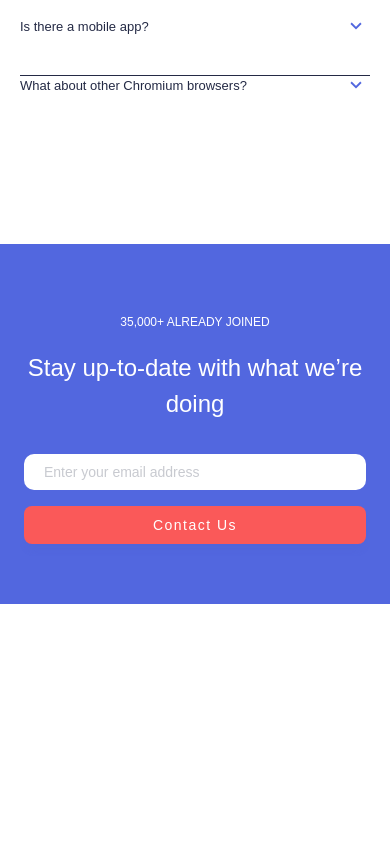
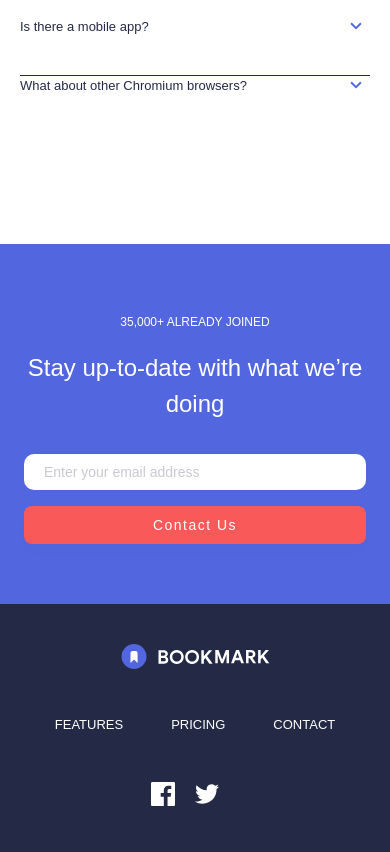
Before and after one commit to frontendoniyorbek/bookmark, a plain HTML site: page index.html in a window 390 px wide. Shown: the part 4695-5547 px from the top of the page. Before the commit the page ends 5299 px from the top, so only its background shows below. Drawn offline with Linux system fonts and the light colour scheme; a web font is replaced by a local one.

Commit message:
add site-footer

```diff
--- a/css/styles.css
+++ b/css/styles.css
@@ -240,10 +240,6 @@ p {
 	width: 578px;
 	height: 385px;
 	object-fit: contain;
-}
-
-.site-footer {
-	background-color: blue;
 }
 
 /* FEATURES START */
@@ -552,8 +548,6 @@ p {
 	display: flex;
 	align-items: center;
 	justify-content: center;
-	/* max-width: 442px;
-	width: 100%; */
 }
 .form__input {
 	border-radius: 1rem;
@@ -580,6 +574,64 @@ p {
 }
 
 /* MAIN END */
+.site-footer {
+	background-color: var(--text-color);
+	padding-top: 3.2rem;
+	padding-bottom: 3.2rem;
+}
+
+.site-footer__container {
+	display: flex;
+	align-items: center;
+}
+
+.site-footer__logo {
+	margin-right: 6.4rem;
+}
+
+.site-footer__list {
+	display: flex;
+	margin-right: auto;
+}
+
+.site-footer__item:not(:last-child) {
+	margin-right: 4.8rem;
+}
+
+.site-footer__link {
+	color: var(--white-color);
+	transition: all 0.4s ease;
+}
+
+.site-footer__link:hover {
+	color: var(--hover-color);
+}
+
+.site-footer__link:active {
+	opacity: 0.6;
+}
+
+.social {
+	display: flex;
+	align-items: center;
+}
+
+.social__link {
+	margin-right: 4rem;
+}
+
+.social__item svg {
+	color: var(--white-color);
+	transition: all 0.4s ease;
+}
+
+.social__item svg:hover {
+	color: var(--hover-color);
+}
+
+.social__item svg:active {
+	opacity: 0.6;
+}
 
 /* MEDIA START */
 @media screen and (max-width: 992px) {
@@ -861,6 +913,37 @@ p {
 	.faq__anwers {
 		font-size: 1.3rem;
 	}
+
+	.site-footer {
+		padding-top: 4rem;
+		padding-bottom: 4rem;
+	}
+
+	.site-footer__container {
+		flex-direction: column;
+		justify-content: center;
+	}
+
+	.site-footer__logo {
+		margin-right: 0;
+		margin-bottom: 4rem;
+	}
+
+	.site-footer__list {
+		display: flex;
+		align-items: center;
+		justify-content: center;
+		margin-right: 0;
+		margin-bottom: 4.8rem;
+	}
+
+	.site-footer__item:not(:last-child) {
+		margin-right: 4.8rem;
+	}
+
+	.social__link {
+		margin-right: 2rem;
+	}
 }
 
 @media screen and (max-width: 635px) {
--- a/index.html
+++ b/index.html
@@ -281,7 +281,52 @@
 			</section>
 			<!-- MANIN FOOTER END -->
 		</main>
-		<!-- <footer class="site-footer">Footer</footer> -->
+		<footer class="site-footer">
+			<div class="container site-footer__container">
+				<a class="site-footer__logo" href="/">
+					<img src="images/site-footer-logo.svg" alt="site-logo" width="149" height="25" />
+				</a>
+				<ul class="site-footer__list">
+					<li class="site-footer__item">
+						<a class="site-footer__link" href="#">FEATURES</a>
+					</li>
+					<li class="site-footer__item">
+						<a class="site-footer__link" href="#">PRICING</a>
+					</li>
+					<li class="site-footer__item">
+						<a class="site-footer__link" href="#">CONTACT</a>
+					</li>
+				</ul>
+
+				<!-- SOCIAL -->
+				<ul class="social">
+					<li class="social__item">
+						<a class="social__link" href="#">
+							<svg width="24" height="24" viewBox="0 0 24 24" fill="none" xmlns="http://www.w3.org/2000/svg">
+								<path
+									id="facebook"
+									fill-rule="evenodd"
+									clip-rule="evenodd"
+									d="M22.675 0H1.325C0.593 0 0 0.593 0 1.325V22.676C0 23.407 0.593 24 1.325 24H12.82V14.706H9.692V11.084H12.82V8.413C12.82 5.313 14.713 3.625 17.479 3.625C18.804 3.625 19.942 3.724 20.274 3.768V7.008L18.356 7.009C16.852 7.009 16.561 7.724 16.561 8.772V11.085H20.148L19.681 14.707H16.561V24H22.677C23.407 24 24 23.407 24 22.675V1.325C24 0.593 23.407 0 22.675 0Z"
+									fill="currentColor" />
+							</svg>
+						</a>
+					</li>
+					<li class="social__item">
+						<a class="social__link" href="#">
+							<svg width="24" height="20" viewBox="0 0 24 20" fill="none" xmlns="http://www.w3.org/2000/svg">
+								<path
+									id="twitter"
+									fill-rule="evenodd"
+									clip-rule="evenodd"
+									d="M24 2.55705C23.117 2.94905 22.168 3.21305 21.172 3.33205C22.189 2.72305 22.97 1.75805 23.337 0.608047C22.386 1.17205 21.332 1.58205 20.21 1.80305C19.313 0.846047 18.032 0.248047 16.616 0.248047C13.437 0.248047 11.101 3.21405 11.819 6.29305C7.728 6.08805 4.1 4.12805 1.671 1.14905C0.381 3.36205 1.002 6.25705 3.194 7.72305C2.388 7.69705 1.628 7.47605 0.965 7.10705C0.911 9.38805 2.546 11.522 4.914 11.997C4.221 12.185 3.462 12.229 2.69 12.081C3.316 14.037 5.134 15.46 7.29 15.5C5.22 17.123 2.612 17.848 0 17.54C2.179 18.937 4.768 19.752 7.548 19.752C16.69 19.752 21.855 12.031 21.543 5.10605C22.505 4.41105 23.34 3.54405 24 2.55705Z"
+									fill="currentColor" />
+							</svg>
+						</a>
+					</li>
+				</ul>
+			</div>
+		</footer>
 
 		<script src="js/script.js"></script>
 	</body>
```
Also changed, not shown: images/facebook.svg (added), images/site-footer-logo.svg (added), images/twitter.svg (added).
